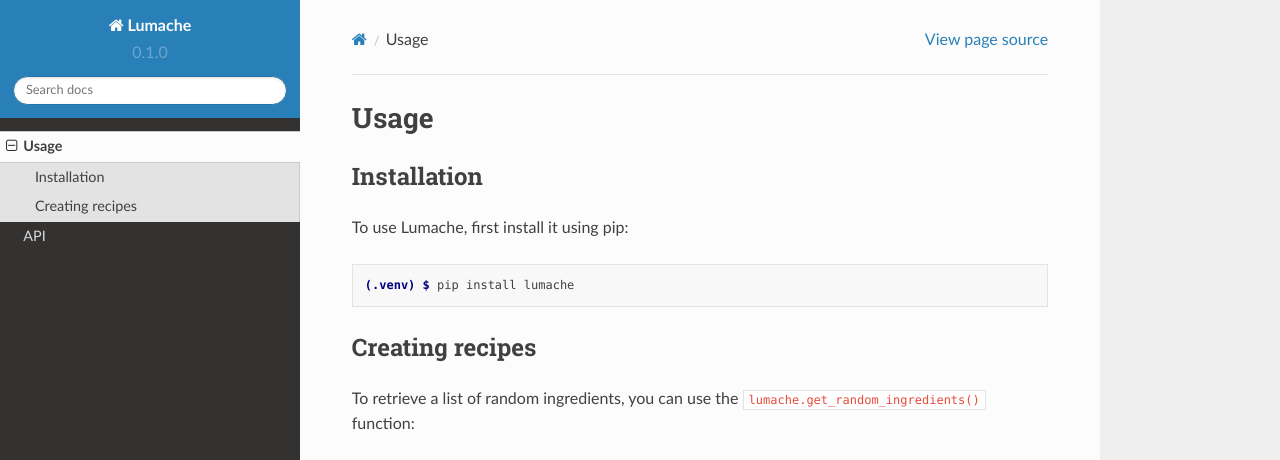
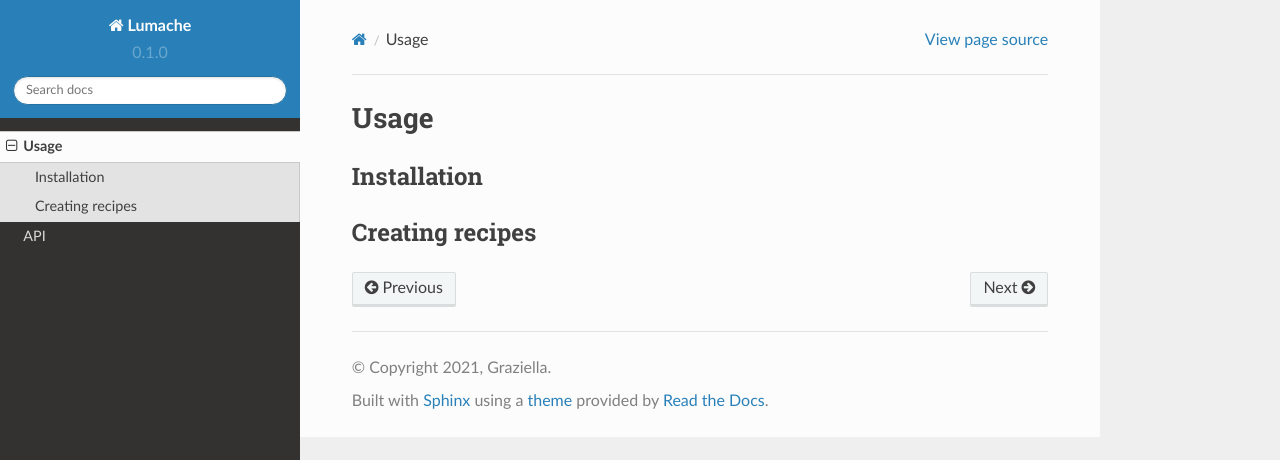
Before and after one commit to zjniu/CelloriDocs, a Sphinx documentation site: the page built from docs/source/usage.rst, in a window 1280 px wide and 1095 px high. Shown: the top 460 px of the window. Built offline with Sphinx 7.4.7 and the Read the Docs theme 2.0.0, drawn with Linux system fonts in a browser that asks for light colours; some of the changed text lies outside the part shown; grey boxes are pictures that could not be loaded.

Commit message:
Update usage.rst

```diff
--- a/docs/source/usage.rst
+++ b/docs/source/usage.rst
@@ -6,28 +6,5 @@
 Installation
 ------------
 
-To use Lumache, first install it using pip:
-
-.. code-block:: console
-
-   (.venv) $ pip install lumache
-
 Creating recipes
 ----------------
-
-To retrieve a list of random ingredients,
-you can use the ``lumache.get_random_ingredients()`` function:
-
-.. autofunction:: lumache.get_random_ingredients
-
-The ``kind`` parameter should be either ``"meat"``, ``"fish"``,
-or ``"veggies"``. Otherwise, :py:func:`lumache.get_random_ingredients`
-will raise an exception.
-
-.. autoexception:: lumache.InvalidKindError
-
-For example:
-
->>> import lumache
->>> lumache.get_random_ingredients()
-['shells', 'gorgonzola', 'parsley']
```
